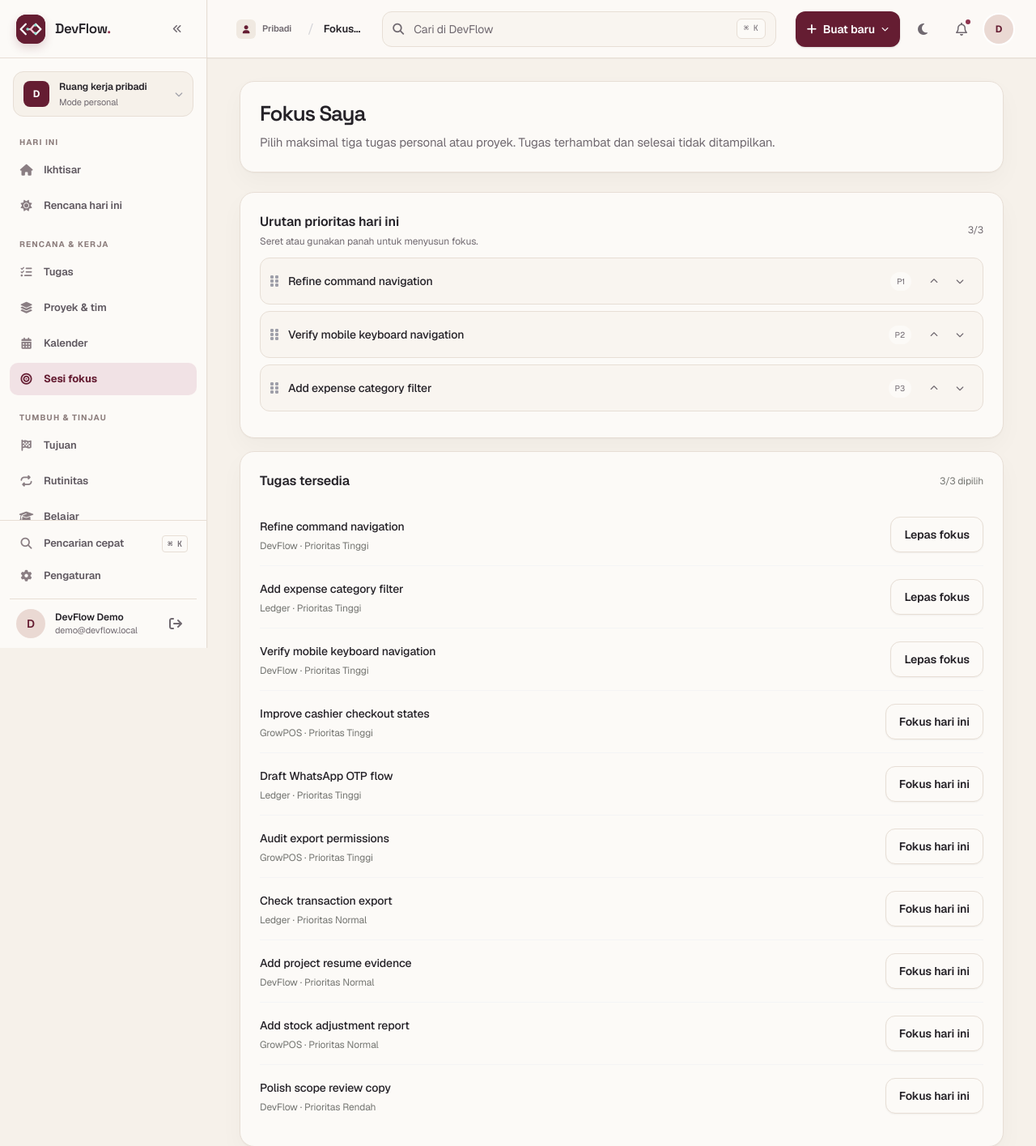
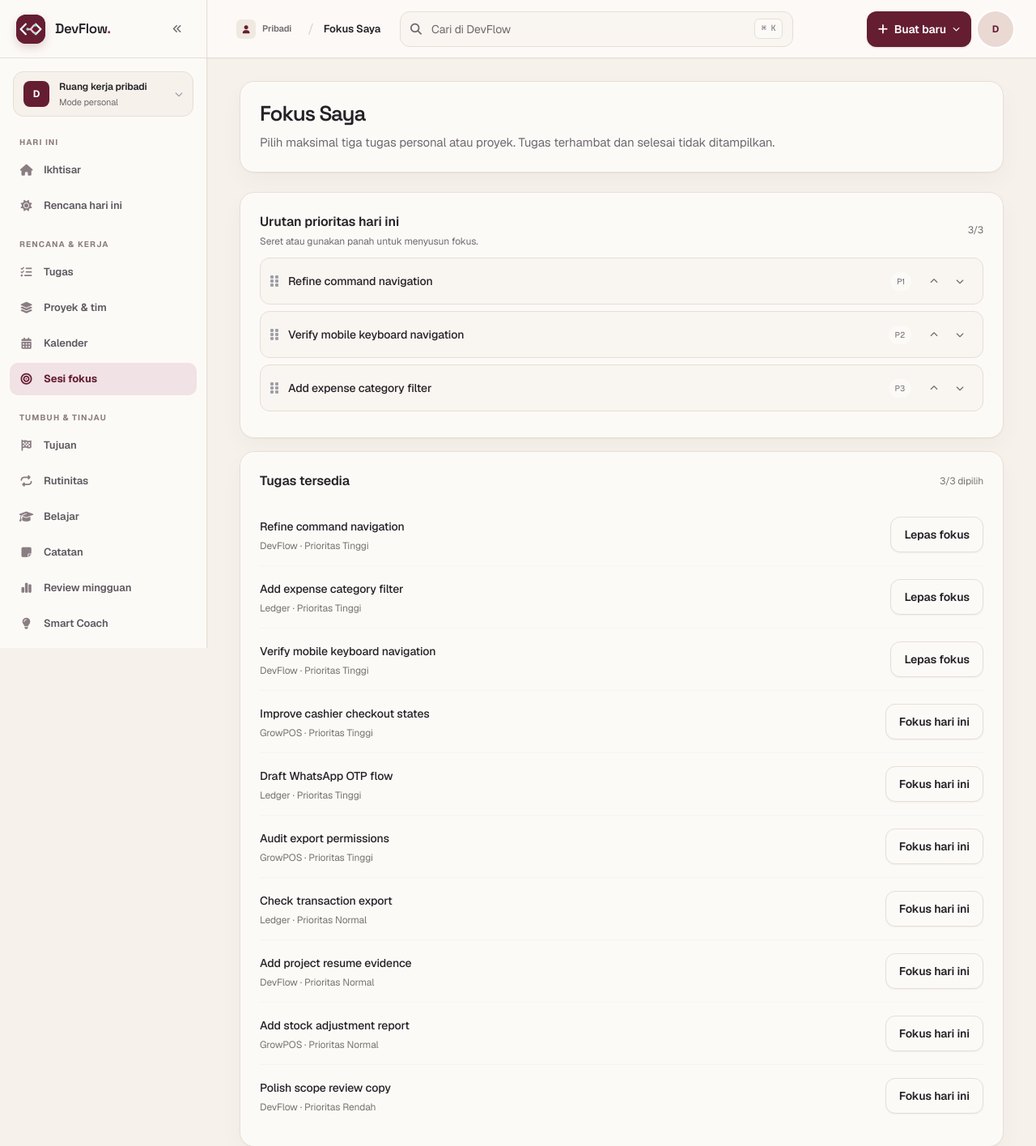
Before and after one commit to ferdykp/devflow, a Laravel app: page /focus in a window 1280 px wide. Shown: the top 1415 px of the page at 81% size. Run offline with Laravel 12, Linux system fonts and the light colour scheme; the visitor is signed in with stand-in values (Sample User, id 1); data comes from the database, SQL or seed files in the repository; style sheets or scripts are compiled from the project's sources.

Commit message:
new design learning hub

```diff
--- a/resources/css/app.css
+++ b/resources/css/app.css
@@ -188,15 +188,13 @@ html[data-theme="dark"] .df-sidebar-switcher { background: #302a30; }
     html[data-sidebar-collapsed] .df-sidebar-workspace-chevron,
     html[data-sidebar-collapsed] .df-sidebar-section,
     html[data-sidebar-collapsed] .df-sidebar-label-full,
-    html[data-sidebar-collapsed] .df-sidebar-shortcut,
-    html[data-sidebar-collapsed] .df-sidebar-user-copy { display: none; }
+    html[data-sidebar-collapsed] .df-sidebar-shortcut { display: none; }
     html[data-sidebar-collapsed] [data-sidebar-workspace-menu] { position: fixed; top: 84px; left: 84px; right: auto; width: 236px; }
     html[data-sidebar-collapsed] .df-sidebar-nav-group { padding-top: 7px; }
     html[data-sidebar-collapsed] .df-sidebar-nav-group + .df-sidebar-section + .df-sidebar-nav-group { border-top: 1px solid var(--df-edge); }
     html[data-sidebar-collapsed] [data-sidebar] .df-menu-link { min-height: 58px; flex-direction: column; justify-content: center; gap: 4px; padding: 6px 2px; font-size: 9px; line-height: 1.1; text-align: center; }
     html[data-sidebar-collapsed] [data-sidebar] .df-menu-link i { width: auto; font-size: 16px; }
     html[data-sidebar-collapsed] .df-sidebar-label-short { display: block; max-width: 68px; overflow: hidden; text-overflow: ellipsis; white-space: nowrap; }
-    html[data-sidebar-collapsed] .df-sidebar-user { flex-direction: column; gap: 7px; padding-inline: 0; }
     html[data-theme="dark"][data-sidebar-collapsed] .df-sidebar-nav-group + .df-sidebar-section + .df-sidebar-nav-group { border-color: #41353d; }
 }
 @media (max-width: 850px) {
@@ -207,7 +205,6 @@ html[data-theme="dark"] .df-sidebar-switcher { background: #302a30; }
     .df-page-title { font-size: clamp(1.5rem, 7vw, 1.8rem); }
     .df-panel { border-radius: 15px; }
 }
-@media (max-width: 420px) { .df-toolbar-secondary-action { display: none; } }
 @media (prefers-reduced-motion: reduce) {
     *, *::before, *::after { scroll-behavior: auto !important; animation-duration: .01ms !important; transition-duration: .01ms !important; }
     [data-page-transition] { animation: none; }
--- a/resources/js/app.js
+++ b/resources/js/app.js
@@ -180,11 +180,14 @@ const dfSearch = document.querySelector('[data-command-input]');
 const dfItems = [...document.querySelectorAll('[data-command-item]')];
 const dfTaskSearchItem = document.querySelector('[data-command-task-search]');
 const dfTaskSearchLabel = document.querySelector('[data-command-task-label]');
+const dfNavActionsMenu = document.querySelector('[data-nav-actions-menu]');
 let dfActive = 0;
 function dfVisibleItems(){return dfItems.filter(item=>!item.hidden)}
 function dfHighlight(){dfVisibleItems().forEach((item,index)=>item.toggleAttribute('data-active',index===dfActive));}
-function dfOpen(){if(!dfPalette || dfPalette.open)return;dfPalette.showModal();dfSearch.value='';dfItems.forEach(item=>item.hidden=item===dfTaskSearchItem);document.querySelector('[data-command-empty]').hidden=true;dfActive=0;dfHighlight();dfSearch.focus()}
+function dfOpen(){if(!dfPalette || dfPalette.open)return;dfNavActionsMenu?.removeAttribute('open');dfPalette.showModal();dfSearch.value='';dfItems.forEach(item=>item.hidden=item===dfTaskSearchItem);document.querySelector('[data-command-empty]').hidden=true;dfActive=0;dfHighlight();dfSearch.focus()}
 document.querySelectorAll('[data-command-open]').forEach(button=>button.addEventListener('click',dfOpen));
+document.addEventListener('click',event=>{if(dfNavActionsMenu?.open&&!dfNavActionsMenu.contains(event.target))dfNavActionsMenu.open=false});
+dfNavActionsMenu?.addEventListener('keydown',event=>{if(event.key==='Escape'&&dfNavActionsMenu.open){dfNavActionsMenu.open=false;dfNavActionsMenu.querySelector('summary')?.focus();event.stopPropagation()}});
 document.addEventListener('keydown',event=>{if((event.ctrlKey||event.metaKey)&&event.key.toLowerCase()==='k'){event.preventDefault();dfPalette?.open?dfPalette.close():dfOpen()}});
 dfSearch?.addEventListener('input',()=>{const term=dfSearch.value.trim();const normalizedTerm=term.toLowerCase();dfItems.forEach(item=>item.hidden=item===dfTaskSearchItem||!item.textContent.toLowerCase().includes(normalizedTerm));const routeMatches=dfVisibleItems().length>0;if(dfTaskSearchItem){dfTaskSearchItem.hidden=term.length===0||routeMatches;if(term){const taskUrl=new URL(dfTaskSearchItem.dataset.searchBase,window.location.origin);taskUrl.searchParams.set('q',term);dfTaskSearchItem.href=taskUrl.toString();dfTaskSearchLabel.textContent=`Cari tugas: ${term}`;}}dfActive=0;dfHighlight();document.querySelector('[data-command-empty]').hidden=dfVisibleItems().length>0});
 dfSearch?.addEventListener('keydown',event=>{const visible=dfVisibleItems();if(event.key==='ArrowDown'){event.preventDefault();dfActive=Math.min(dfActive+1,visible.length-1);dfHighlight()}else if(event.key==='ArrowUp'){event.preventDefault();dfActive=Math.max(0,dfActive-1);dfHighlight()}else if(event.key==='Enter'&&visible[dfActive]){event.preventDefault();visible[dfActive].click()}});
--- a/resources/views/components/layout/sidebar.blade.php
+++ b/resources/views/components/layout/sidebar.blade.php
@@ -80,23 +80,4 @@
         @endforeach
     </nav>
 
-    <div class="shrink-0 border-t border-zinc-100 px-3 pb-3 pt-2">
-        <button type="button" data-theme-toggle aria-label="Aktifkan tema gelap" class="df-menu-link flex w-full items-center gap-3 min-[851px]:hidden">
-            <i class="fa-solid fa-moon shrink-0 text-center" aria-hidden="true" data-theme-icon></i><span data-theme-label>Tema gelap</span>
-        </button>
-        <button type="button" data-command-open aria-label="Buka pencarian cepat" title="Pencarian cepat" class="df-menu-link flex w-full items-center gap-3">
-            <i class="fa-solid fa-magnifying-glass shrink-0 text-center" aria-hidden="true"></i><span class="df-sidebar-label-full flex-1 text-left">Pencarian cepat</span><span class="df-sidebar-label-short" aria-hidden="true">Cari</span><kbd class="df-sidebar-shortcut rounded border border-zinc-200 bg-white px-1.5 py-0.5 font-mono text-[10px] text-zinc-500">⌘ K</kbd>
-        </button>
-        <a href="{{ route('notifications.index') }}" aria-label="Pusat notifikasi" class="df-menu-link flex w-full items-center gap-3 min-[851px]:hidden {{ request()->routeIs('notifications.*') ? 'bg-[#f1e2e5] text-[#651d32]' : '' }}">
-            <i class="fa-regular fa-bell shrink-0 text-center" aria-hidden="true"></i><span>Notifikasi</span>
-        </a>
-        <a href="{{ route('settings.index') }}" aria-label="Pengaturan" title="Pengaturan" class="df-menu-link flex w-full items-center gap-3 {{ request()->routeIs('settings.*', 'notifications.*') ? 'bg-[#f1e2e5] text-[#651d32]' : '' }}">
-            <i class="fa-solid fa-gear shrink-0 text-center" aria-hidden="true"></i><span class="df-sidebar-label-full">Pengaturan</span><span class="df-sidebar-label-short" aria-hidden="true">Setelan</span>
-        </a>
-        <div class="df-sidebar-user mt-2 flex items-center gap-3 border-t border-zinc-100 px-2 pt-3" title="{{ auth()->user()->name }}">
-            <span aria-hidden="true" class="grid size-9 shrink-0 place-items-center rounded-full bg-[#ead9d3] text-sm font-semibold text-[#651d32]">{{ strtoupper(mb_substr(auth()->user()->name, 0, 1)) }}</span>
-            <div class="df-sidebar-user-copy min-w-0 flex-1"><p class="truncate text-xs font-semibold text-zinc-900">{{ auth()->user()->name }}</p><p class="truncate text-[11px] text-zinc-500" title="{{ auth()->user()->email }}">{{ auth()->user()->email }}</p></div>
-            <form method="POST" action="{{ route('logout') }}">@csrf<button type="submit" aria-label="Keluar dari DevFlow" title="Keluar" class="grid size-9 place-items-center rounded-lg text-zinc-500 transition hover:bg-zinc-100 hover:text-zinc-900"><i class="fa-solid fa-arrow-right-from-bracket" aria-hidden="true"></i></button></form>
-        </div>
-    </div>
 </aside>
--- a/resources/views/components/layout/topbar.blade.php
+++ b/resources/views/components/layout/topbar.blade.php
@@ -32,10 +32,34 @@
             </div>
         </details>
 
-        <button type="button" data-theme-toggle class="df-toolbar-secondary-action grid size-10 place-items-center rounded-xl text-zinc-600 transition hover:bg-zinc-100" aria-label="Aktifkan tema gelap" title="Ubah tema">
-            <i class="fa-solid fa-moon" aria-hidden="true" data-theme-icon></i>
-        </button>
-        <a href="{{ route('notifications.index') }}" class="df-toolbar-secondary-action relative grid size-10 shrink-0 place-items-center rounded-xl text-zinc-600 transition hover:bg-zinc-100 hover:text-[#651d32]" aria-label="Pusat notifikasi" title="Notifikasi"><i class="fa-regular fa-bell" aria-hidden="true"></i><span class="absolute right-[9px] top-[8px] size-1.5 rounded-full bg-[#8f344f]" aria-hidden="true"></span></a>
-        <a href="{{ route('settings.index') }}" class="grid size-9 shrink-0 place-items-center rounded-full bg-[#ead9d3] text-xs font-bold text-[#651d32] ring-2 ring-white" aria-label="Profil {{ auth()->user()->name }}" title="{{ auth()->user()->name }}">{{ strtoupper(mb_substr(auth()->user()->name, 0, 1)) }}</a>
+        <details class="group relative shrink-0" data-nav-actions-menu>
+            <summary aria-label="Menu akun dan pengaturan" class="grid size-10 cursor-pointer list-none place-items-center rounded-full bg-[#ead9d3] text-xs font-bold text-[#651d32] ring-2 ring-white transition hover:ring-[#d5b6bd] [&::-webkit-details-marker]:hidden min-[481px]:size-11">
+                {{ strtoupper(mb_substr(auth()->user()->name, 0, 1)) }}
+            </summary>
+            <div class="absolute right-0 top-[calc(100%+10px)] z-50 w-[min(18rem,calc(100vw-24px))] max-h-[calc(100dvh-96px)] overflow-y-auto rounded-2xl border border-zinc-200 bg-white p-2 shadow-xl">
+                <div class="flex items-center gap-3 border-b border-zinc-100 px-3 py-3">
+                    <span aria-hidden="true" class="grid size-10 shrink-0 place-items-center rounded-full bg-[#ead9d3] text-sm font-semibold text-[#651d32]">{{ strtoupper(mb_substr(auth()->user()->name, 0, 1)) }}</span>
+                    <div class="min-w-0"><p class="truncate text-sm font-semibold text-zinc-900">{{ auth()->user()->name }}</p><p class="truncate text-xs text-zinc-500">{{ auth()->user()->email }}</p></div>
+                </div>
+                <div class="space-y-1 py-2">
+                    <button type="button" data-theme-toggle aria-label="Aktifkan tema gelap" aria-pressed="false" class="flex min-h-11 w-full items-center gap-3 rounded-xl px-3 text-sm text-zinc-700 transition hover:bg-zinc-100">
+                        <i class="fa-solid fa-moon w-4 text-center" aria-hidden="true" data-theme-icon></i><span class="flex-1 text-left" data-theme-label>Tema gelap</span><span class="text-[10px] text-zinc-400">Ubah</span>
+                    </button>
+                    <button type="button" data-command-open aria-label="Buka pencarian cepat" class="flex min-h-11 w-full items-center gap-3 rounded-xl px-3 text-sm text-zinc-700 transition hover:bg-zinc-100">
+                        <i class="fa-solid fa-magnifying-glass w-4 text-center" aria-hidden="true"></i><span class="flex-1 text-left">Pencarian cepat</span><kbd class="rounded border border-zinc-200 bg-white px-1.5 py-0.5 font-mono text-[10px] text-zinc-500">⌘ K</kbd>
+                    </button>
+                    <a href="{{ route('notifications.index') }}" @if(request()->routeIs('notifications.*')) aria-current="page" @endif class="flex min-h-11 items-center gap-3 rounded-xl px-3 text-sm text-zinc-700 transition hover:bg-zinc-100 {{ request()->routeIs('notifications.*') ? 'bg-[#f1e2e5] text-[#651d32]' : '' }}">
+                        <i class="fa-regular fa-bell w-4 text-center" aria-hidden="true"></i><span class="flex-1">Notifikasi</span><span class="size-1.5 rounded-full bg-[#8f344f]" aria-hidden="true"></span>
+                    </a>
+                    <a href="{{ route('settings.index') }}" @if(request()->routeIs('settings.*')) aria-current="page" @endif class="flex min-h-11 items-center gap-3 rounded-xl px-3 text-sm text-zinc-700 transition hover:bg-zinc-100 {{ request()->routeIs('settings.*') ? 'bg-[#f1e2e5] text-[#651d32]' : '' }}">
+                        <i class="fa-solid fa-gear w-4 text-center" aria-hidden="true"></i><span>Pengaturan</span>
+                    </a>
+                </div>
+                <form method="POST" action="{{ route('logout') }}" class="border-t border-zinc-100 pt-2">
+                    @csrf
+                    <button type="submit" class="flex min-h-11 w-full items-center gap-3 rounded-xl px-3 text-sm text-zinc-700 transition hover:bg-red-50 hover:text-red-700"><i class="fa-solid fa-arrow-right-from-bracket w-4 text-center" aria-hidden="true"></i>Keluar dari DevFlow</button>
+                </form>
+            </div>
+        </details>
     </div>
 </header>
--- a/resources/views/components/ui/page-heading.blade.php
+++ b/resources/views/components/ui/page-heading.blade.php
@@ -1,9 +1,9 @@
 @props(['title', 'description' => null, 'eyebrow' => null])
-<header {{ $attributes->class(['df-page-heading df-panel mb-6 flex flex-col items-start justify-between gap-4 rounded-2xl border p-5 sm:flex-row sm:items-center sm:p-6']) }}>
-    <div class="min-w-0">
+<header {{ $attributes->class(['df-page-heading df-panel mb-6 flex flex-col items-stretch justify-between gap-4 rounded-2xl border p-5 xl:flex-row xl:items-center xl:p-6']) }}>
+    <div class="w-full min-w-0 xl:flex-1">
         @if($eyebrow)<p class="mb-2 text-[11px] font-bold uppercase tracking-[.14em] text-[var(--df-secondary)]">{{ $eyebrow }}</p>@endif
         <h1 class="df-page-title min-w-0 max-w-full [overflow-wrap:anywhere]">{{ $title }}</h1>
         @if($description)<p class="df-page-description mt-2 max-w-2xl [overflow-wrap:anywhere]">{{ $description }}</p>@endif
     </div>
-    @if($slot->isNotEmpty())<div class="flex shrink-0 flex-wrap items-center gap-2">{{ $slot }}</div>@endif
+    @if($slot->isNotEmpty())<div class="flex w-full min-w-0 flex-wrap items-center justify-start gap-2 xl:w-auto xl:shrink-0 xl:justify-end">{{ $slot }}</div>@endif
 </header>
--- a/resources/views/goals/show.blade.php
+++ b/resources/views/goals/show.blade.php
@@ -61,7 +61,7 @@
                         </form>
                         <details>
                             <summary class="min-h-9 cursor-pointer px-2 text-xs text-zinc-500">Edit</summary>
-                            <form method="POST" action="{{ route('goals.milestones.update', [$goal, $milestone]) }}" class="mt-1 w-64 space-y-2 rounded-xl border border-zinc-200 bg-white p-3">
+                            <form method="POST" action="{{ route('goals.milestones.update', [$goal, $milestone]) }}" class="mt-1 w-[min(16rem,calc(100vw-72px))] max-w-full space-y-2 rounded-xl border border-zinc-200 bg-white p-3">
                                 @csrf
                                 @method('PATCH')
                                 <x-ui.field label="Judul" name="title" :value="$milestone->title" required />
```
Also changed, not shown: resources/views/learning/assessments.blade.php (+1 -1 lines).
